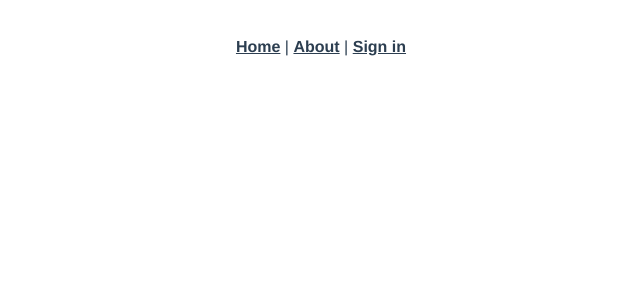
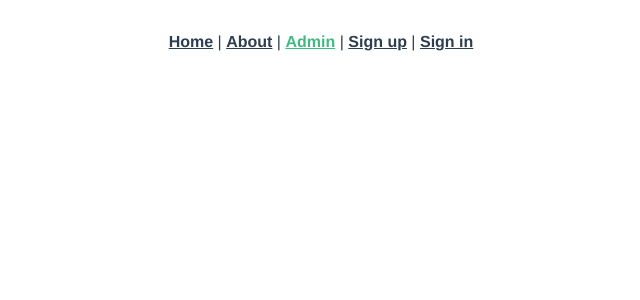
Before and after one commit to baocvcv/wenquan-platform, a Vue app in the folder frontend/: page /admin in a window 1280 px wide. Shown: the top 300 px of the page, without its empty margins (319-959 px from the left). Built offline with nearby package versions, Linux system fonts and the light colour scheme.

Commit message:
Install vuetify for decoration. #12

```diff
--- a/frontend/public/index.html
+++ b/frontend/public/index.html
@@ -6,6 +6,8 @@
     <meta name="viewport" content="width=device-width,initial-scale=1.0">
     <link rel="icon" href="<%= BASE_URL %>favicon.ico">
     <title>frontend</title>
+    <link rel="stylesheet" href="https://fonts.googleapis.com/css?family=Roboto:100,300,400,500,700,900">
+    <link rel="stylesheet" href="https://cdn.jsdelivr.net/npm/@mdi/font@latest/css/materialdesignicons.min.css">
   </head>
   <body>
     <noscript>
--- a/frontend/src/App.vue
+++ b/frontend/src/App.vue
@@ -1,13 +1,26 @@
 <template>
-  <div id="app">
+  <v-app id="app">
     <div id="nav">
       <router-link to="/">Home</router-link> |
       <router-link to="/about">About</router-link> |
+      <router-link to="/admin">Admin</router-link> |
+      <router-link to="/signup">Sign up</router-link> |
       <router-link to="/signin">Sign in</router-link>
     </div>
     <router-view />
-  </div>
+  </v-app>
 </template>
+
+<script>
+export default {
+  name: 'App',
+  components: {
+  },
+  data: () => ({
+    //
+  }),
+};
+</script>
 
 <style>
 #app {
--- a/frontend/src/main.js
+++ b/frontend/src/main.js
@@ -3,11 +3,13 @@
 import router from "./router";
 import store from "./store";
 import "./registerServiceWorker";
+import vuetify from './plugins/vuetify';
 
 Vue.config.productionTip = false;
 
 new Vue({
   router,
   store,
+  vuetify,
   render: h => h(App)
 }).$mount("#app");
--- /dev/null
+++ b/frontend/src/plugins/vuetify.js
@@ -0,0 +1,10 @@
+import Vue from 'vue';
+import Vuetify from 'vuetify/lib';
+
+Vue.use(Vuetify);
+
+export default new Vuetify({
+  icons: {
+    iconfont: 'mdi',
+  },
+});
```
Also changed, not shown: frontend/package.json (+6 -1 lines), frontend/src/assets/logo.svg (added).
